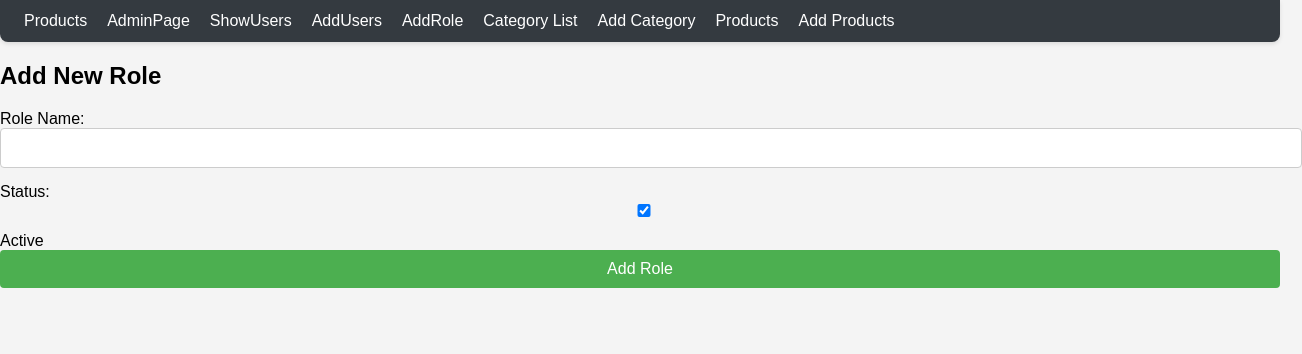
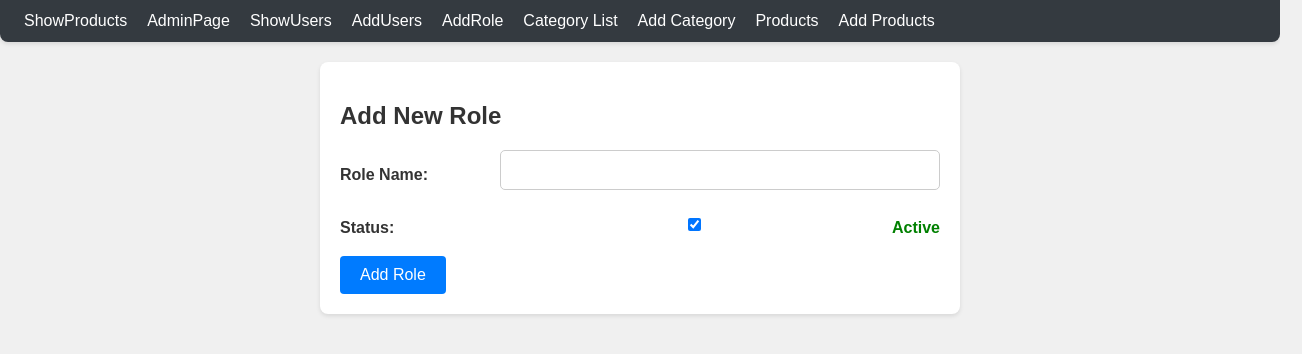
Before and after one commit to Raghunath-Vit/formik_ecommerce_form, a React (Create React App) app in the folder ecommerce/: page /AddRole in a window 1280 px wide. Shown: the top 354 px of the page, 1302 px wide, since content can reach past the window. Built offline with nearby package versions, Linux system fonts and the light colour scheme.

Commit message:
All Form is changed to Formik Form with the proper CSS styling

```diff
--- a/ecommerce/src/App.js
+++ b/ecommerce/src/App.js
@@ -7,7 +7,7 @@ import {
   Link,
 } from "react-router-dom";
 import Category from "./Components/Category";
-import AddProduct from "./Components/AddProducts";
+import AddProducts from "./Components/AddProducts";
 import ShowDetails from "./Components/UserDetails";
 import UserDetails from "./Components/UserDetails";
 import ShowUsers from "./Components/ShowUsers";
@@ -18,7 +18,6 @@ import Navbar from "./Components/Navbar";
 import CategoryPage from "./Components/CategoryPage";
 import AddCategory from "./Components/AddCategory";
 import EditCategory from "./Components/EditCategory";
-import AddProducts from "./AddProducts";
 import Home from "./Components/Home";
 import ProductDetails from "./Components/ProductDetails";
 import ProductsAPI from "./Components/ProductsAPI";
--- a/ecommerce/src/Components/AddProducts.css
+++ b/ecommerce/src/Components/AddProducts.css
@@ -1,4 +1,4 @@
-.form-container {
+/* .form-container {
     max-width: 600px;
     margin: auto;
     padding: 20px;
@@ -34,4 +34,59 @@ button {
 
 button:hover {
     background-color: #45a049;
+} */
+
+/* Container for the form */
+.addproducts {
+    max-width: 600px;
+    margin: auto;
+    padding: 20px;
+    background-color: #f9f9f9;
+    border-radius: 8px;
+    box-shadow: 0 0 10px rgba(0, 0, 0, 0.1);
 }
+
+/* Form styling */
+.addproducts form {
+    display: flex;
+    flex-direction: column;
+}
+
+/* Input, select, and button styling */
+.addproducts input,
+.addproducts select,
+.addproducts button {
+    margin-bottom: 15px;
+    padding: 10px;
+    border: 1px solid #ccc;
+    border-radius: 4px;
+    font-size: 1rem;
+}
+
+/* Specific input types styling */
+.addproducts input[type="text"],
+.addproducts input[type="number"],
+.addproducts select {
+    width: 100%;
+}
+
+/* Button styling */
+.addproducts button {
+    background-color: #4CAF50;
+    color: white;
+    border: none;
+    cursor: pointer;
+    font-size: 1rem;
+}
+
+.addproducts button:hover {
+    background-color: #45a049;
+}
+
+/* Error message styling */
+.error {
+    color: red;
+    font-size: 0.875rem;
+    margin-top: -10px;
+    margin-bottom: 10px;
+}
--- a/ecommerce/src/Components/AddProducts.js
+++ b/ecommerce/src/Components/AddProducts.js
@@ -4,6 +4,7 @@ import { Formik, Form, Field, ErrorMessage } from "formik";
 import { useNavigate } from "react-router-dom";
 import * as Yup from "yup";
 import './AddProducts.css';
+
 
 function AddProducts() {
     let [categories, setCategories] = useState([]);
--- a/ecommerce/src/Components/Navbar.js
+++ b/ecommerce/src/Components/Navbar.js
@@ -8,7 +8,7 @@ const Navbar = () => {
       <ul className="navbar-menu">
       <li className="navbar-item">
           <Link to="/" className="navbar-link">
-            Products
+            ShowProducts
           </Link>
         </li>
         <li className="navbar-item">
--- /dev/null
+++ b/ecommerce/src/Components/RoleForm.css
@@ -0,0 +1,79 @@
+/* Global Styles */
+body {
+    font-family: Arial, sans-serif;
+    margin: 0;
+    padding: 0;
+    background-color: #f0f0f0;
+  }
+
+  /* Container for the form */
+  .outering {
+    max-width: 600px;
+    margin: 20px auto;
+    padding: 20px;
+    background-color: #fff;
+    border-radius: 8px;
+    box-shadow: 0 2px 4px rgba(0, 0, 0, 0.1);
+  }
+
+  /* Header Styles */
+  .hesdingh1 {
+    font-size: 24px;
+    margin-bottom: 20px;
+    color: #333;
+  }
+
+  /* Flexbox layout for form items */
+  .flexadd {
+    display: flex;
+    align-items: center;
+    margin-bottom: 15px;
+  }
+
+  .flexadd label {
+    flex: 0 0 150px;
+    font-weight: bold;
+    color: #333;
+  }
+
+  .flexadd input[type="text"],
+  .flexadd input[type="checkbox"] {
+    margin-left: 10px;
+  }
+
+  /* Error message styling */
+  p {
+    /* color: red; */
+    font-size: 12px;
+    margin-top: 5px;
+  }
+
+  /* Status badge styling */
+  .status-active {
+    color: green;
+    font-weight: bold;
+  }
+
+  .status-inactive {
+    color: red;
+    font-weight: bold;
+  }
+
+  /* Button styling */
+  .btss {
+    padding: 10px 20px;
+    background-color: #007bff;
+    color: white;
+    border: none;
+    border-radius: 4px;
+    cursor: pointer;
+    font-size: 16px;
+  }
+
+  .btss:hover {
+    background-color: #0056b3;
+  }
+
+  .btss:active {
+    background-color: #004094;
+  }
--- a/ecommerce/src/Components/RoleForm.js
+++ b/ecommerce/src/Components/RoleForm.js
@@ -2,6 +2,7 @@ import React from 'react';
 import axios from 'axios';
 import { useFormik } from 'formik';
 import { addRoleSchema } from '../schemas';
+import './RoleForm.css';
 
 const RoleForm = () => {
 
```
